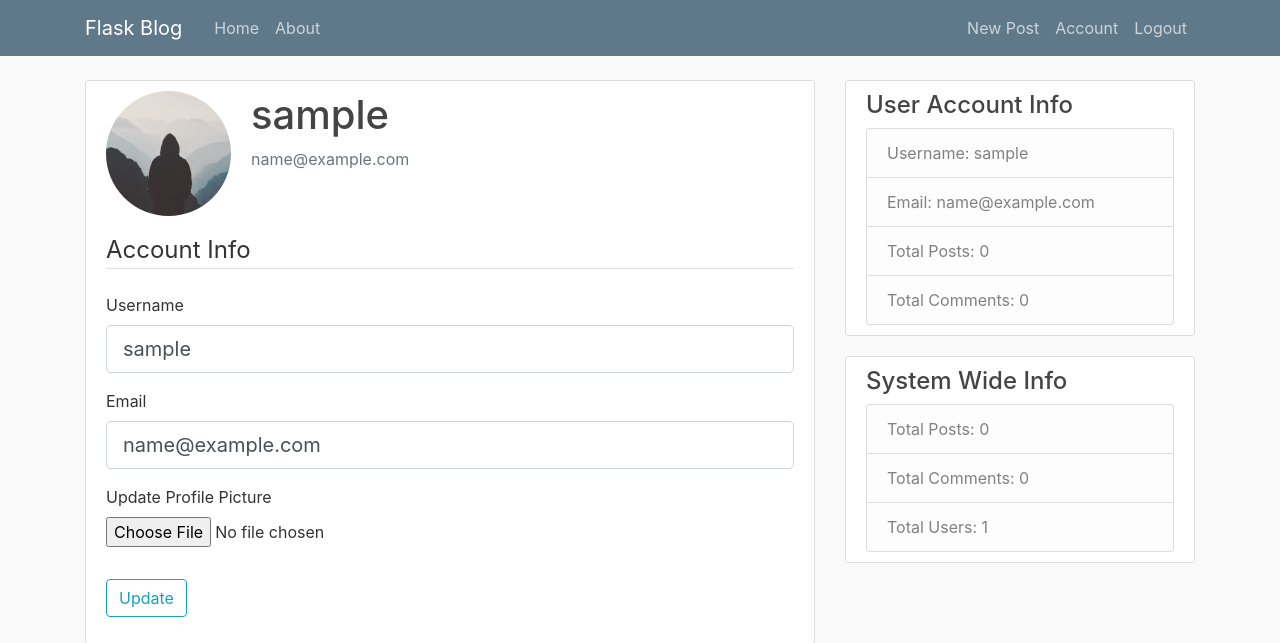
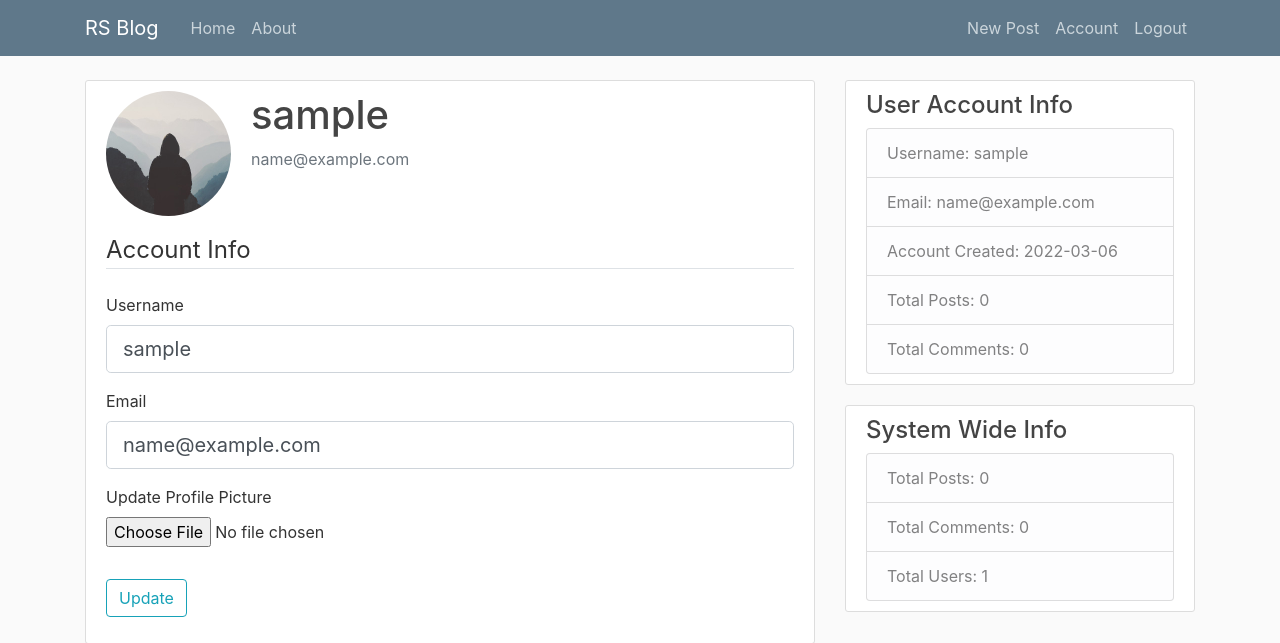
Before and after one commit to Robert-Such/flask_forum, a Flask app: page /account in a window 1280 px wide. Shown: the top 643 px of the page. Run offline with Flask 2, Linux system fonts and the light colour scheme; the visitor is signed in with stand-in values (Sample User, id 1); data comes from the database, SQL or seed files in the repository; data that the repository does not hold is empty; some libraries are stand-ins or nearby versions.

Commit message:
Added 'date created' for user accounts.  This fixes #8

```diff
--- a/flaskblog/config.py
+++ b/flaskblog/config.py
@@ -9,9 +9,10 @@ load_dotenv(path.join(basedir, ".env"))
 
 class Config:
     SECRET_KEY = environ.get('SECRET_KEY')
-    SQLALCHEMY_DATABASE_URI = environ.get('MS2_SQLALCHEMY_DATABASE_URI')
+    SQLALCHEMY_DATABASE_URI = environ.get('SLF_SQLALCHEMY_DATABASE_URI')
     MAIL_SERVER = 'smtp.googlemail.com'
     MAIL_PORT = 587
     MAIL_USE_TLS = True
     MAIL_USERNAME = environ.get('EMAIL_USER')
     MAIL_PASSWORD = environ.get('EMAIL_PASS')
+    FLASK_ENV = environ.get('FLASK_ENV')
--- a/flaskblog/models.py
+++ b/flaskblog/models.py
@@ -14,6 +14,7 @@ class User(db.Model, UserMixin):
     id = db.Column(db.Integer, primary_key=True)
     username = db.Column(db.String(20), unique=True, nullable=False)
     email = db.Column(db.String(120), unique=True, nullable=False)
+    date_created = db.Column(db.DateTime, nullable=False, default=datetime.utcnow)
     image_file = db.Column(db.String(20), nullable=False, default='default.jpg')
     password = db.Column(db.String(60), nullable=False)
     posts = db.relationship('Post', backref='author', lazy=True)
--- a/flaskblog/templates/layout.html
+++ b/flaskblog/templates/layout.html
@@ -6,7 +6,8 @@
     <meta name="viewport" content="width=device-width, initial-scale=1, shrink-to-fit=no">
 
     <!-- Bootstrap CSS -->
-    <link rel="stylesheet" href="https://maxcdn.bootstrapcdn.com/bootstrap/4.0.0/css/bootstrap.min.css" integrity="sha384-Gn5384xqQ1aoWXA+058RXPxPg6fy4IWvTNh0E263XmFcJlSAwiGgFAW/dAiS6JXm" crossorigin="anonymous">
+    <link rel="stylesheet" href="https://maxcdn.bootstrapcdn.com/bootstrap/4.0.0/css/bootstrap.min.css"
+          integrity="sha384-Gn5384xqQ1aoWXA+058RXPxPg6fy4IWvTNh0E263XmFcJlSAwiGgFAW/dAiS6JXm" crossorigin="anonymous">
 
     <link rel="stylesheet" type="text/css" href="{{ url_for('static', filename='main.css') }}">
 
@@ -20,8 +21,9 @@
 <header class="site-header">
     <nav class="navbar navbar-expand-md navbar-dark bg-steel fixed-top">
         <div class="container">
-          <a class="navbar-brand mr-4" href="/">Flask Blog</a>
-          <button class="navbar-toggler" type="button" data-toggle="collapse" data-target="#navbarToggle" aria-controls="navbarToggle" aria-expanded="false" aria-label="Toggle navigation">
+            <a class="navbar-brand mr-4" href="/">RS Blog</a>
+            <button class="navbar-toggler" type="button" data-toggle="collapse" data-target="#navbarToggle"
+                    aria-controls="navbarToggle" aria-expanded="false" aria-label="Toggle navigation">
                 <span class="navbar-toggler-icon"></span>
             </button>
             <div class="collapse navbar-collapse" id="navbarToggle">
@@ -65,6 +67,7 @@
                 <ul class="list-group">
                     <li class="list-group-item list-group-item-light">Username: {{ username }}</li>
                     <li class="list-group-item list-group-item-light">Email: {{ useremail }}</li>
+                    <li class="list-group-item list-group-item-light">Account Created: {{ date_created }}</li>
                     <li class="list-group-item list-group-item-light">Total Posts: {{ usrpostcount }}</li>
                     <li class="list-group-item list-group-item-light">Total Comments: {{ usrcommentcount }}</li>
                 </ul>
@@ -96,8 +99,14 @@
 
 <!-- Optional JavaScript -->
 <!-- jQuery first, then Popper.js, then Bootstrap JS -->
-    <script src="https://code.jquery.com/jquery-3.2.1.slim.min.js" integrity="sha384-KJ3o2DKtIkvYIK3UENzmM7KCkRr/rE9/Qpg6aAZGJwFDMVNA/GpGFF93hXpG5KkN" crossorigin="anonymous"></script>
-    <script src="https://cdnjs.cloudflare.com/ajax/libs/popper.js/1.12.9/umd/popper.min.js" integrity="sha384-ApNbgh9B+Y1QKtv3Rn7W3mgPxhU9K/ScQsAP7hUibX39j7fakFPskvXusvfa0b4Q" crossorigin="anonymous"></script>
-    <script src="https://maxcdn.bootstrapcdn.com/bootstrap/4.0.0/js/bootstrap.min.js" integrity="sha384-JZR6Spejh4U02d8jOt6vLEHfe/JQGiRRSQQxSfFWpi1MquVdAyjUar5+76PVCmYl" crossorigin="anonymous"></script>
+<script src="https://code.jquery.com/jquery-3.2.1.slim.min.js"
+        integrity="sha384-KJ3o2DKtIkvYIK3UENzmM7KCkRr/rE9/Qpg6aAZGJwFDMVNA/GpGFF93hXpG5KkN"
+        crossorigin="anonymous"></script>
+<script src="https://cdnjs.cloudflare.com/ajax/libs/popper.js/1.12.9/umd/popper.min.js"
+        integrity="sha384-ApNbgh9B+Y1QKtv3Rn7W3mgPxhU9K/ScQsAP7hUibX39j7fakFPskvXusvfa0b4Q"
+        crossorigin="anonymous"></script>
+<script src="https://maxcdn.bootstrapcdn.com/bootstrap/4.0.0/js/bootstrap.min.js"
+        integrity="sha384-JZR6Spejh4U02d8jOt6vLEHfe/JQGiRRSQQxSfFWpi1MquVdAyjUar5+76PVCmYl"
+        crossorigin="anonymous"></script>
 </body>
 </html>
--- a/run.py
+++ b/run.py
@@ -14,12 +14,13 @@ def static_info():
     if current_user.is_authenticated:
         username = current_user.username
         useremail = current_user.email
+        date_created = current_user.date_created.date()
         usrpostcount = Post.query.filter_by(user_id=current_user.id).count()
         usrcommentcount = Comment.query.filter_by(user_id=current_user.id).count()
 
         return dict(syspostcount=syspostcount, syscommentcount=syscommentcount, sysusercount=sysusercount,
                 usrpostcount=usrpostcount, usrcommentcount=usrcommentcount, username=username,
-                useremail=useremail)
+                useremail=useremail, date_created=date_created)
     else:
         return dict(syspostcount=syspostcount, syscommentcount=syscommentcount, sysusercount=sysusercount)
 
```
Lines whose indentation alone changed are shown as unchanged.
